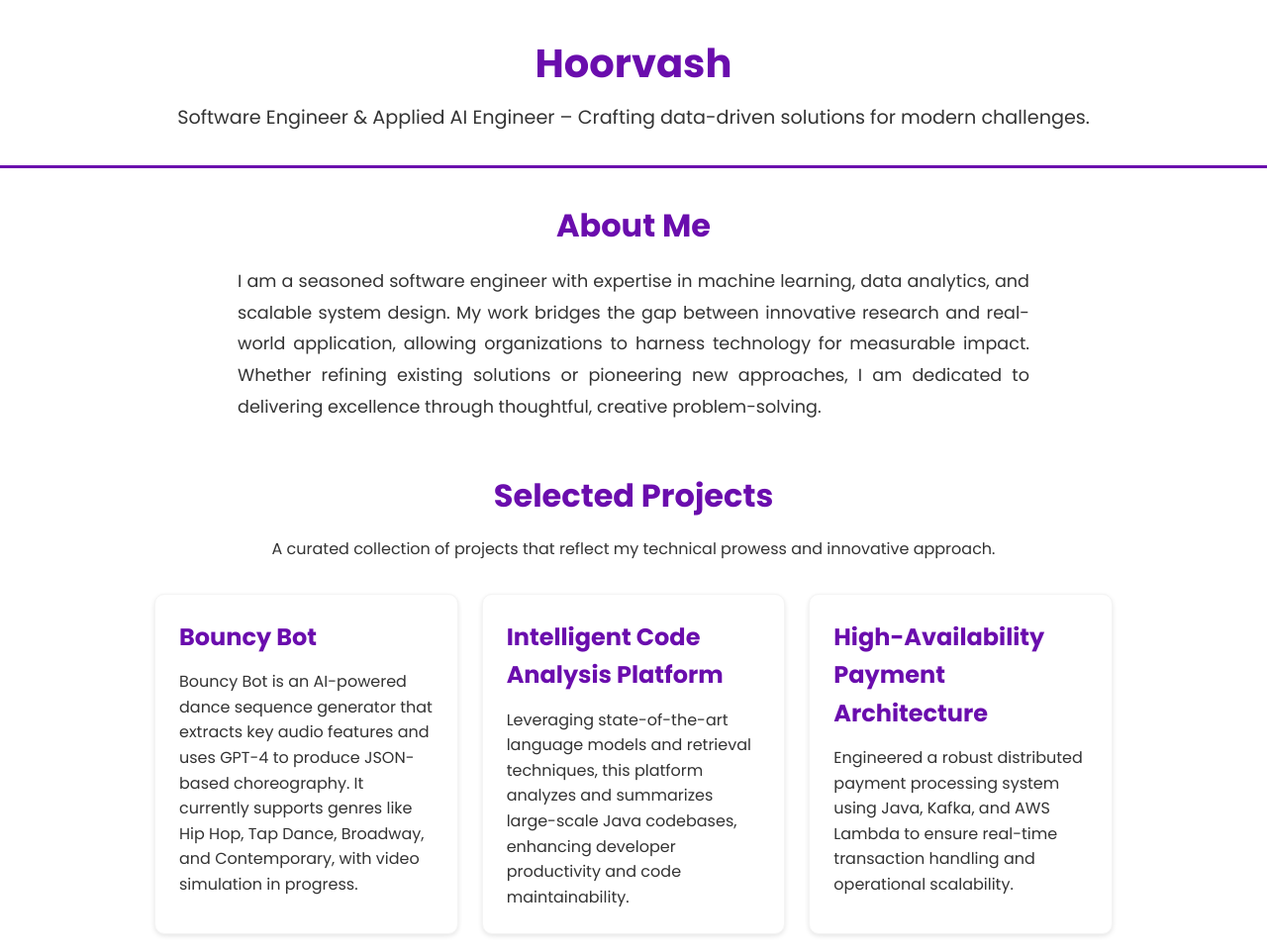
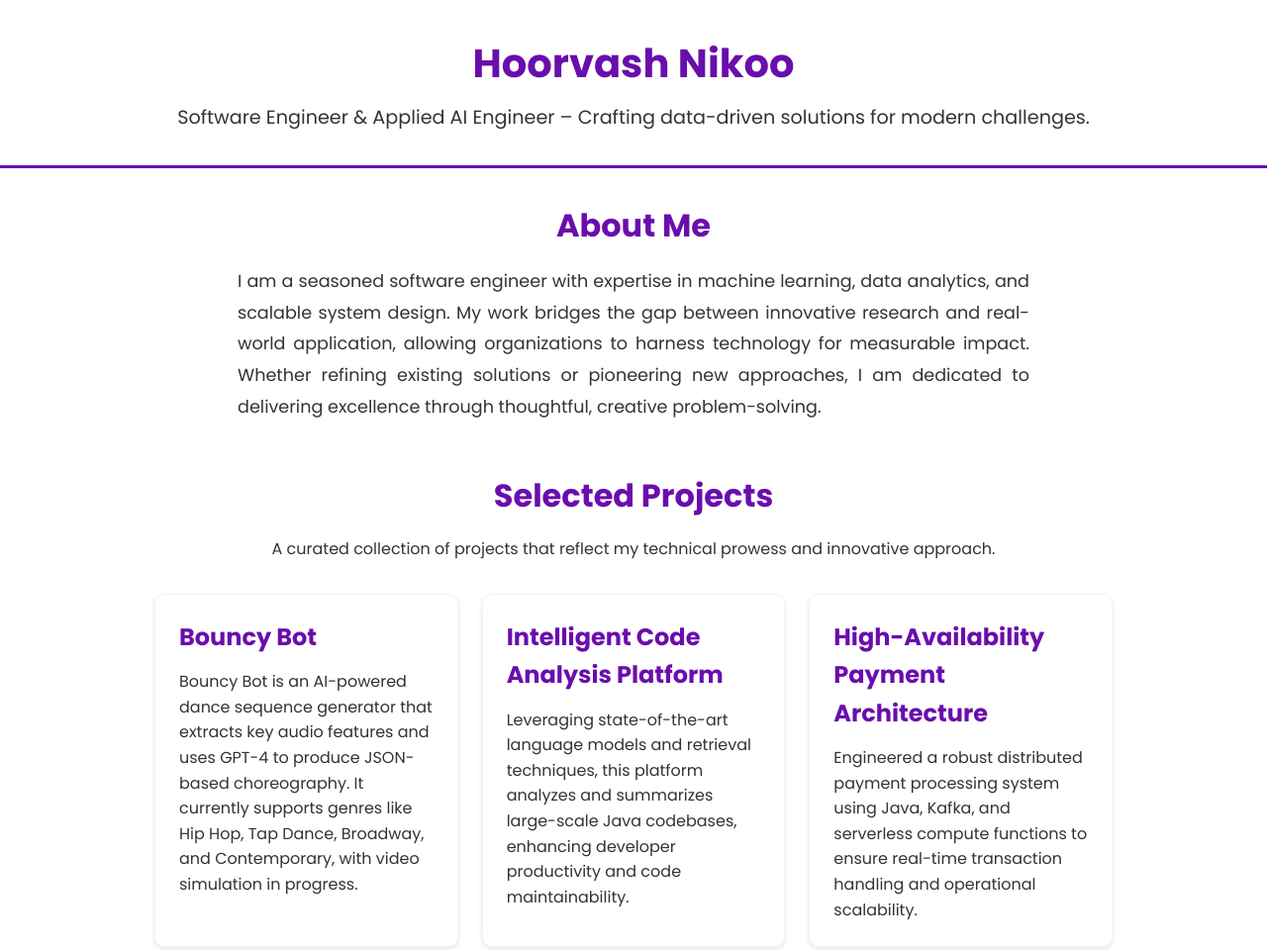
Before and after one commit to hoorvash/hoorvash.github.io, a plain HTML site: page index.html in a window 1280 px wide. Shown: the top 960 px of the page at 99% size. Drawn offline with Linux system fonts and the light colour scheme.

Commit message:
update Page Layout

```diff
--- a/index.html
+++ b/index.html
@@ -137,7 +137,7 @@
 <body>
   <!-- Header Section -->
   <header>
-    <h1>Hoorvash</h1>
+    <h1>Hoorvash Nikoo</h1>
     <p>Software Engineer &amp; Applied AI Engineer – Crafting data-driven solutions for modern challenges.</p>
   </header>
 
@@ -174,7 +174,7 @@
         <div class="project-card">
           <h2>High-Availability Payment Architecture</h2>
           <p>
-            Engineered a robust distributed payment processing system using Java, Kafka, and AWS Lambda to ensure real-time transaction handling and operational scalability.
+            Engineered a robust distributed payment processing system using Java, Kafka, and serverless compute functions to ensure real-time transaction handling and operational scalability.
           </p>
         </div>
         <div class="project-card">
```
